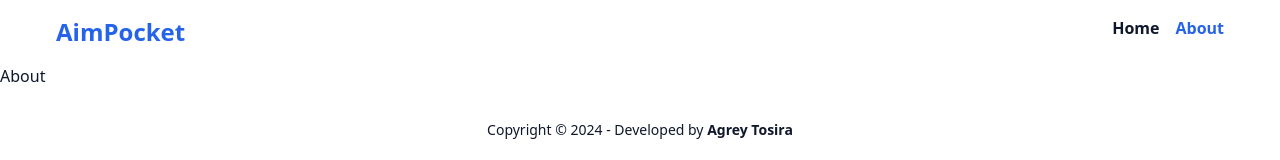
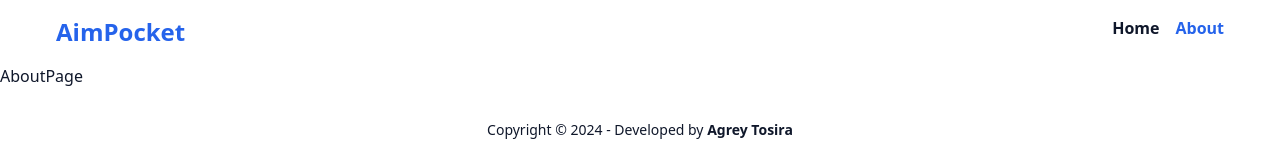
Before and after one commit to agreytosira/aim-pocket, a React (Vite) app: page /about in a window 1280 px wide. Shown: the top 160 px of the page. Built offline with nearby package versions, Linux system fonts and the light colour scheme.

Commit message:
refactor: change page file name

```diff
--- a/src/App.jsx
+++ b/src/App.jsx
@@ -1,9 +1,9 @@
 import Navbar from './components/Navbar'
 import { Routes, Route } from 'react-router-dom'
-import Home from './pages/Home'
-import About from './pages/About'
-import Detail from './pages/Detail'
-import AddSaving from './pages/AddSaving'
+import HomePage from './pages/HomePage'
+import AboutPage from './pages/AboutPage'
+import DetailPage from './pages/DetailPage'
+import AddSavingPage from './pages/AddSavingPage'
 import Footer from './components/Footer'
 
 function App() {
@@ -13,10 +13,10 @@ function App() {
         <Navbar />
       </header>
       <Routes>
-        <Route path='/' element={<Home />} />
-        <Route path='/about' element={<About />} />
-        <Route path='/detail/:id' element={<Detail />} />
-        <Route path='/add' element={<AddSaving />} />
+        <Route path='/' element={<HomePage />} />
+        <Route path='/about' element={<AboutPage />} />
+        <Route path='/detail/:id' element={<DetailPage />} />
+        <Route path='/add' element={<AddSavingPage />} />
       </Routes>
       <Footer />
     </>
--- a/src/pages/About.jsx
+++ /dev/null
@@ -1,5 +0,0 @@
-function About() {
-  return <div>About</div>
-}
-
-export default About
--- /dev/null
+++ b/src/pages/AboutPage.jsx
@@ -0,0 +1,5 @@
+function AboutPage() {
+  return <div>AboutPage</div>
+}
+
+export default AboutPage
--- a/src/pages/AddSaving.jsx
+++ b/src/pages/AddSavingPage.jsx
@@ -2,7 +2,7 @@ import { useState } from 'react'
 import { addSaving } from '../data/dummy'
 import { useNavigate } from 'react-router-dom'
 
-const AddSaving = () => {
+const AddSavingPage = () => {
   const [name, setName] = useState('')
   const [imageUrl, setImageUrl] = useState('')
   const [target, setTarget] = useState(0)
@@ -59,4 +59,4 @@ const AddSaving = () => {
   )
 }
 
-export default AddSaving
+export default AddSavingPage
--- a/src/pages/Detail.jsx
+++ b/src/pages/DetailPage.jsx
@@ -6,7 +6,7 @@ import DeleteSavingDataButton from '../components/DeleteSavingDataButton'
 import DecreaseButton from '../components/DecreaseButton'
 import IncreaseButton from '../components/IncreaseButton'
 
-function Detail() {
+function DetailPage() {
   const navigate = useNavigate()
   const { id } = useParams()
   const [data, setData] = useState(getSavingsByID(id))
@@ -150,4 +150,4 @@ function Detail() {
   )
 }
 
-export default Detail
+export default DetailPage
--- a/src/pages/Home.jsx
+++ b/src/pages/HomePage.jsx
@@ -3,7 +3,7 @@ import { Link } from 'react-router-dom'
 import Card from '../components/Card'
 import { getAllSavings } from '../data/dummy'
 
-function Home() {
+function HomePage() {
   const [savings, setSavings] = useState([])
   const [isLoading, setIsLoading] = useState(true)
 
@@ -43,4 +43,4 @@ function Home() {
   )
 }
 
-export default Home
+export default HomePage
```
